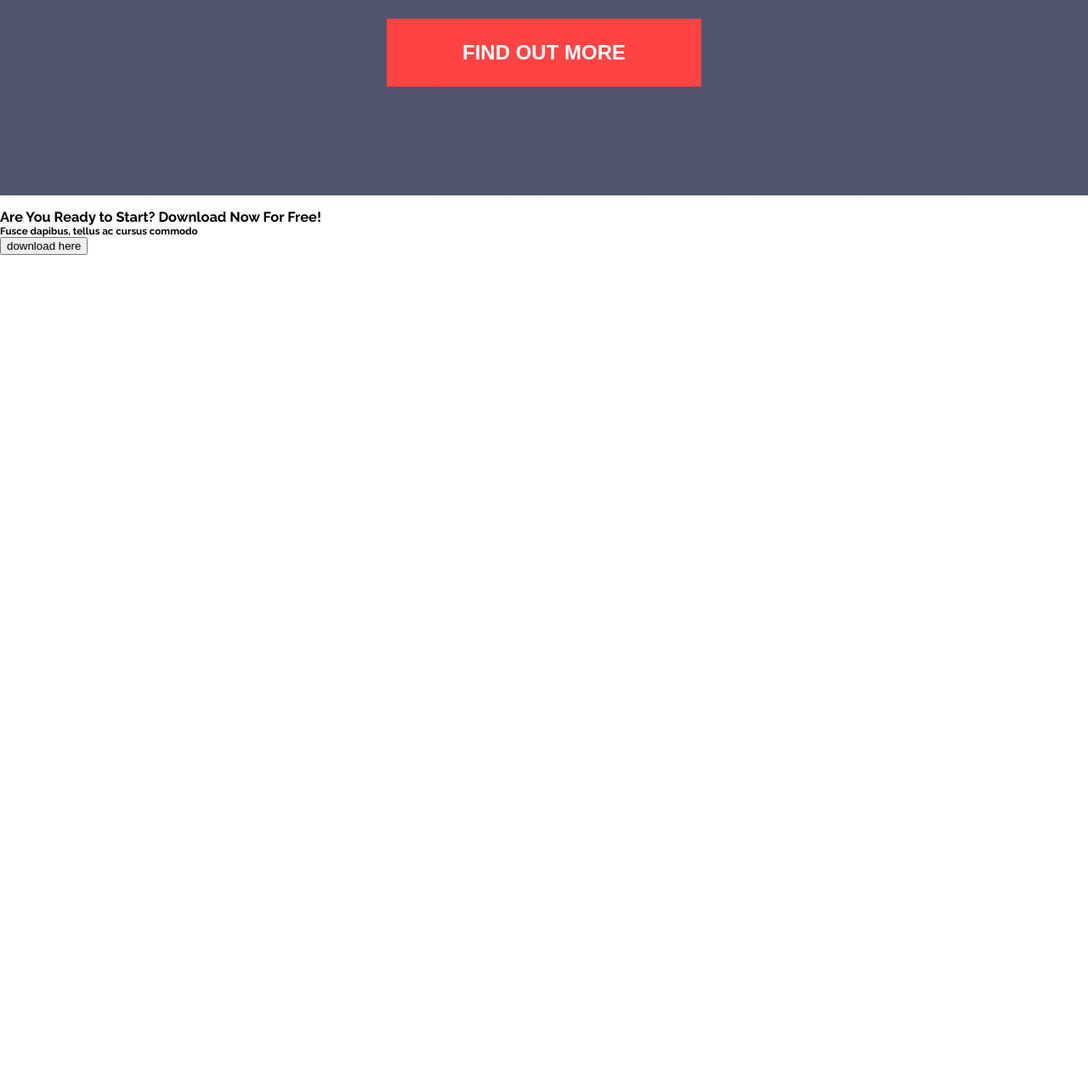
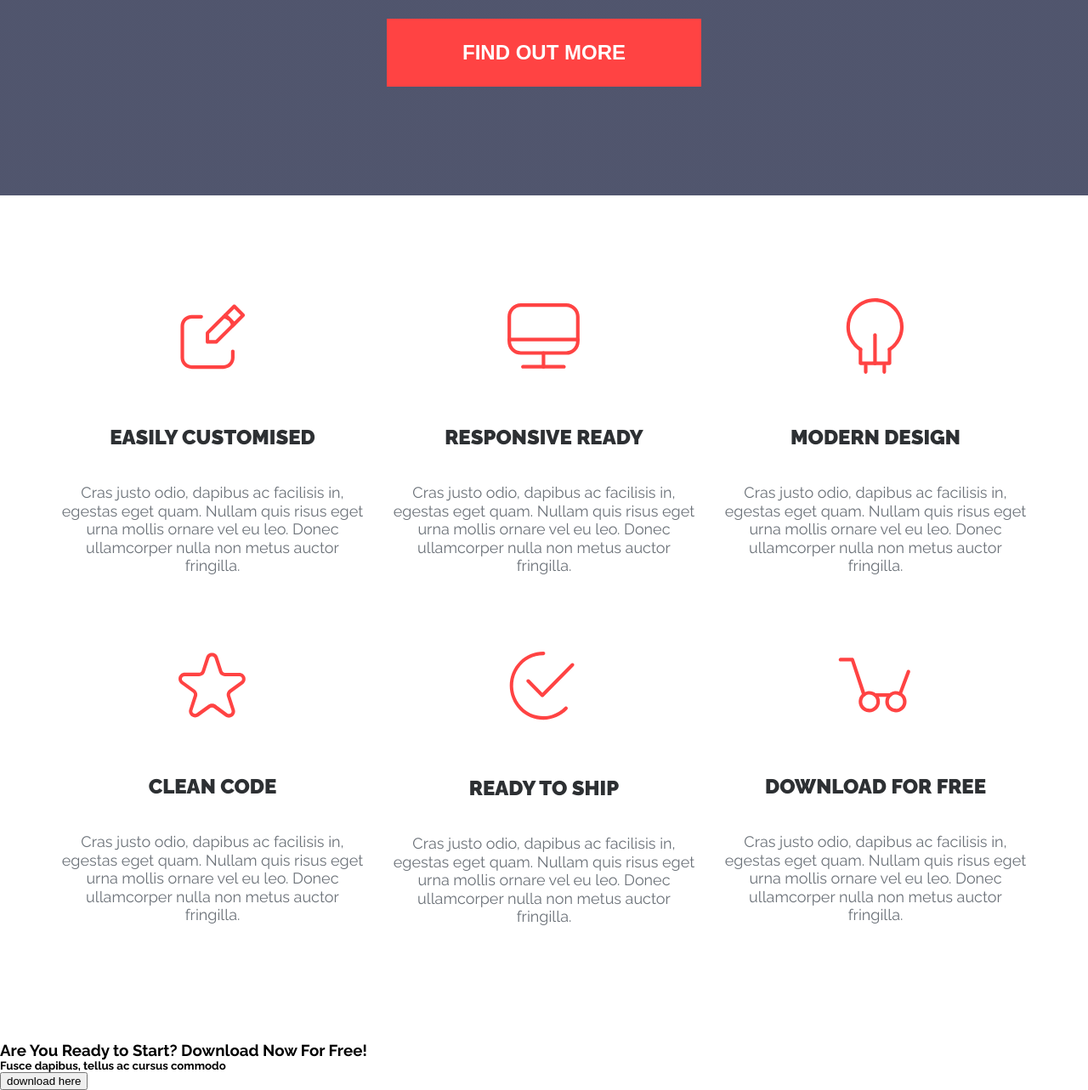
Before and after one commit to mozheyko90/ActiveBox, a plain HTML site: page index.html in a window 1280 px wide. Shown: the part 517-1800 px from the top of the page at 85% size. Before the commit the page ends 817 px from the top, so only its background shows below. Drawn offline with Linux system fonts and the light colour scheme.

Commit message:
add section features

```diff
--- a/index.html
+++ b/index.html
@@ -38,15 +38,42 @@
                 </div>
             </div>
         </section>
-        <section class="features">
-            <div class="container"></div>
-            <article></article>
-            <article></article>
-            <article></article>
-            <article></article>
-            <article></article>
-            <article></article>
-        </section>
+        <div class="container">
+            <section class="features">
+                <article class="feature__item">
+                    <img class="feature__img" src="/img/icon_1.svg" alt="">
+                    <h4 class="feature__title">Easily Customised</h4>
+                    <p class="feature__text">Cras justo odio, dapibus ac facilisis in, egestas eget quam. Nullam quis risus eget urna mollis ornare vel eu leo. Donec ullamcorper nulla non metus auctor fringilla.</p>
+                </article>
+                <article class="feature__item">
+                    <img class="feature__img" src="/img/icon_2.svg" alt="">
+                    <h4 class="feature__title">Responsive REady</h4>
+                    <p class="feature__text">Cras justo odio, dapibus ac facilisis in, egestas eget quam. Nullam quis risus eget urna mollis ornare vel eu leo. Donec ullamcorper nulla non metus auctor fringilla.</p>
+                </article>
+                <article class="feature__item">
+                    <img class="feature__img" src="/img/icon_3.svg" alt="">
+                    <h4 class="feature__title">Modern Design</h4>
+                    <p class="feature__text">Cras justo odio, dapibus ac facilisis in, egestas eget quam. Nullam quis risus eget urna mollis ornare vel eu leo. Donec ullamcorper nulla non metus auctor fringilla.</p>
+                </article>
+                <article class="feature__item">
+                    <img class="feature__img" src="/img/icon_4.svg" alt="">
+                    <h4 class="feature__title">Clean Code</h4>
+                    <p class="feature__text">Cras justo odio, dapibus ac facilisis in, egestas eget quam. Nullam quis risus eget urna mollis ornare vel eu leo. Donec ullamcorper nulla non metus auctor fringilla.</p>
+                </article>
+                <article class="feature__item">
+                    <img class="feature__img" src="/img/icon_5.svg" alt="">
+                    <h4 class="feature__title">Ready to Ship</h4>
+                    <p class="feature__text">Cras justo odio, dapibus ac facilisis in, egestas eget quam. Nullam quis risus eget urna mollis ornare vel eu leo. Donec ullamcorper nulla non metus auctor fringilla.</p>
+                </article>
+                <article class="feature__item">
+                    <img class="feature__img" src="/img/icon_6.svg" alt="">
+                    <h4 class="feature__title">Download for Free</h4>
+                    <p class="feature__text">Cras justo odio, dapibus ac facilisis in, egestas eget quam. Nullam quis risus eget urna mollis ornare vel eu leo. Donec ullamcorper nulla non metus auctor fringilla.</p>
+                </article>
+            </section>
+        </div>
+
+
         <section class="gallery">
             <img>
             <img>
--- a/styles/style.css
+++ b/styles/style.css
@@ -2,7 +2,6 @@
 body {
     margin: 0;
     font-family: 'Raleway', sans-serif;
-    font-size: 14px;
 }
 
 *,
@@ -133,3 +132,41 @@ p {
     background-color: #FF4343;
     box-shadow: 4px 4px 30px #FF4343;
 }
+
+
+/* features */
+
+.features {
+    margin: 116px 0;
+    display: flex;
+    flex-wrap: wrap;
+}
+
+.feature__item {
+    padding: 0 15px;
+    width: calc(100%/3);
+    text-align: center;
+}
+
+.feature__item:nth-child(n+4) {
+    margin-top: 80px;
+}
+
+.feature__img {
+    margin-bottom: 50px;
+}
+
+.feature__title {
+    margin-bottom: 40px;
+    color: #2D3033;
+    font-size: 24px;
+    font-weight: 900;
+    text-transform: uppercase;
+}
+
+.feature__text {
+    color: #6C7279;
+    font-size: 18px;
+    font-weight: 400;
+    line-height: 1.2;
+}
```
